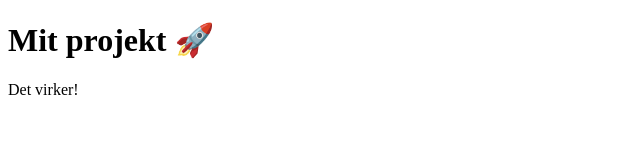
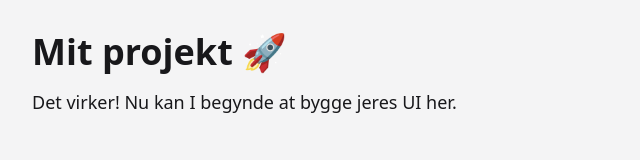
Before and after one commit to ahmad01-git/SemesterProjekt-ITA-F26V, a website: page frontend/index.html in a window 1280 px wide. Shown: the whole page, without its empty margins (0-640 px from the left). Drawn offline with nearby package versions, Linux system fonts and the light colour scheme.

Commit message:
"Jeg har sat det hele op, nu mangler vi endelig bare at gå igang"

```diff
--- a/backend/server.js
+++ b/backend/server.js
@@ -0,0 +1,5 @@
+// Sæt din Express server op her
+const express = require('express');
+const app = express();
+
+// ...
--- a/db/connect.js
+++ b/db/connect.js
@@ -0,0 +1,4 @@
+// Sæt din Neon/PostgreSQL forbindelse op her
+const { Pool } = require('pg');
+
+// ...
--- a/db/createDb.js
+++ b/db/createDb.js
@@ -0,0 +1 @@
+// Skriv dit database oprettelses script her
--- a/frontend/index.html
+++ b/frontend/index.html
@@ -4,11 +4,20 @@
     <meta charset="UTF-8">
     <meta name="viewport" content="width=device-width, initial-scale=1.0">
     <title>Semester Projekt</title>
+    <!-- Tailwind CSS via CDN for nem opsætning -->
+    <script src="https://cdn.tailwindcss.com"></script>
+    <script>
+      tailwind.config = {
+        theme: {
+          extend: {}
+        }
+      }
+    </script>
 </head>
-<body>
+<body class="bg-zinc-100 text-zinc-900 font-sans p-8">
 
-    <h1>Mit projekt 🚀</h1>
-    <p>Det virker!</p>
+    <h1 class="text-4xl font-bold mb-4">Mit projekt 🚀</h1>
+    <p class="text-lg">Det virker! Nu kan I begynde at bygge jeres UI her.</p>
 
 </body>
 </html>
--- a/frontend/styles.css
+++ b/frontend/styles.css
@@ -0,0 +1,21 @@
+@tailwind base;
+@tailwind components;
+@tailwind utilities;
+
+/* Custom base styles inspired by Apple Music */
+@layer base {
+  body {
+    @apply bg-zinc-900 text-white font-sans antialiased;
+  }
+}
+
+/* Custom utility classes */
+@layer utilities {
+  .glass {
+    @apply bg-white/10 backdrop-blur-md border border-white/20;
+  }
+
+  .glass-dark {
+    @apply bg-black/40 backdrop-blur-xl border-t border-white/10;
+  }
+}
--- /dev/null
+++ b/tailwind.config.js
@@ -0,0 +1,8 @@
+/** @type {import('tailwindcss').Config} */
+module.exports = {
+  content: ["./frontend/**/*.{html,js}"],
+  theme: {
+    extend: {},
+  },
+  plugins: [],
+}
```
Also changed, not shown: package.json (+34 -0 lines), 2 other files.
